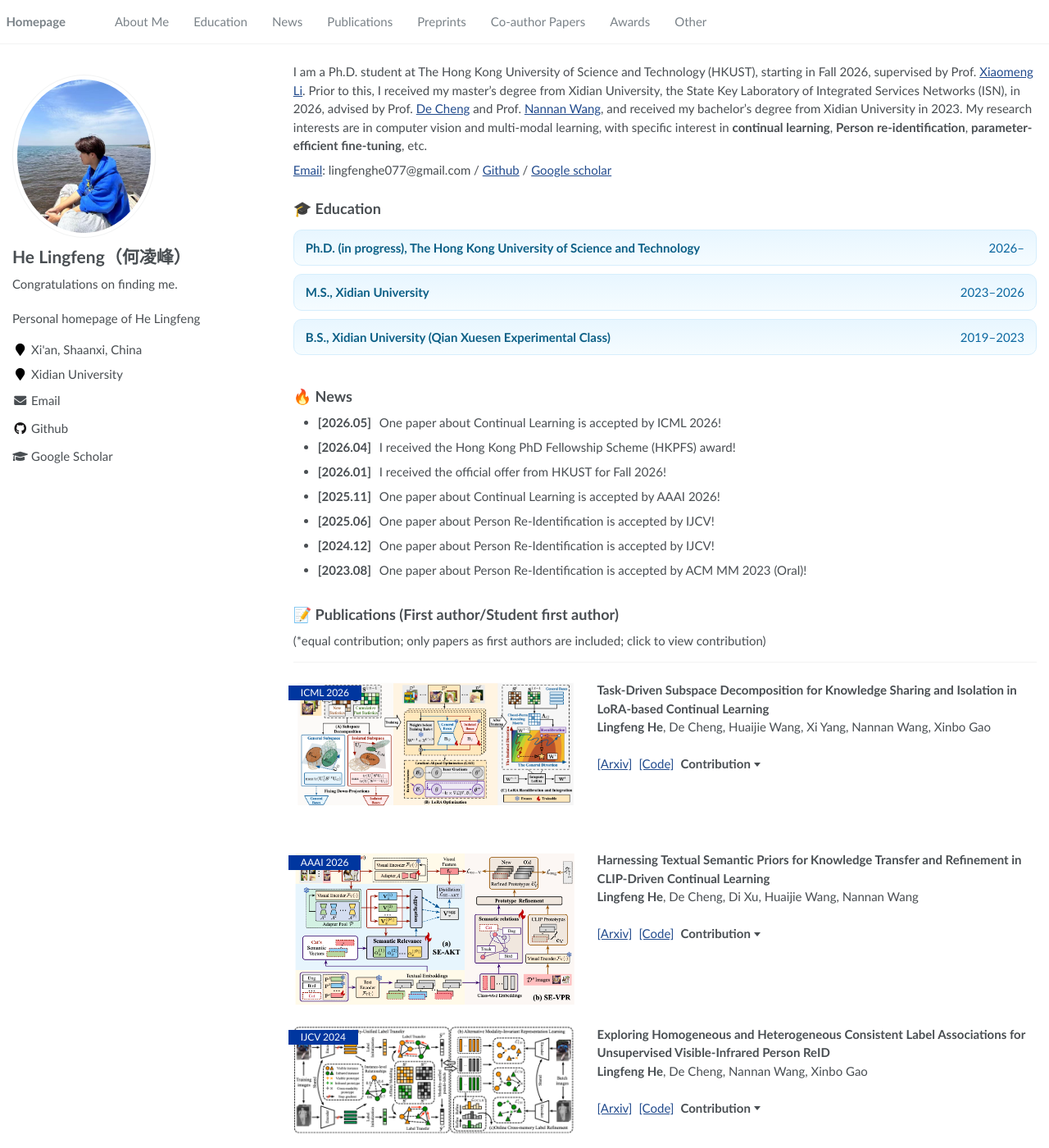
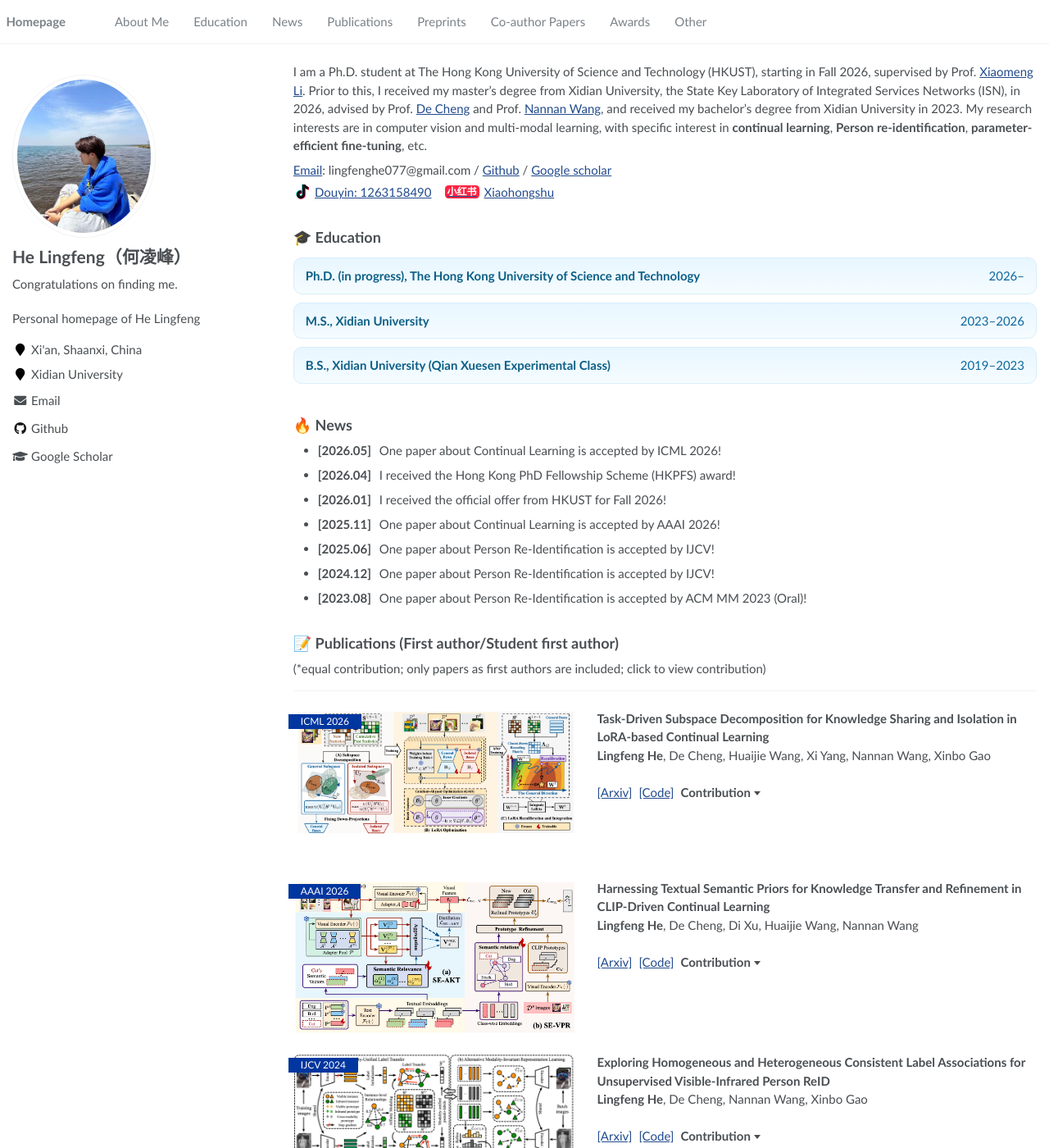
Before and after one commit to HHHLF/profile, a Jekyll site: the page built from _pages/about.md, in a window 1280 px wide and 1400 px high. Shown: the whole window at 82% size. Built offline with Jekyll 4.4.1, drawn with Linux system fonts in a browser that asks for light colours; some of the changed lines change nothing that is shown.

Commit message:
feat: add douyin and xiaohongshu links

```diff
--- a/_pages/about.md
+++ b/_pages/about.md
@@ -70,6 +70,48 @@ html[data-theme="dark"] .contribution {
 .news-date {
     font-weight: bold;
     margin-right: 6px;
+}
+
+.social-row {
+    display: flex;
+    flex-wrap: wrap;
+    align-items: center;
+    gap: 10px 16px;
+    margin: -0.2em 0 1em;
+}
+
+.social-link {
+    display: inline-flex;
+    align-items: center;
+    gap: 6px;
+    color: #224b8d;
+    text-decoration: underline;
+}
+
+.social-icon {
+    display: inline-flex;
+    align-items: center;
+    justify-content: center;
+    width: 1.35em;
+    height: 1.35em;
+    flex: 0 0 auto;
+}
+
+.douyin-icon svg {
+    width: 100%;
+    height: 100%;
+}
+
+.rednote-icon {
+    width: auto;
+    min-width: 1.35em;
+    padding: 0 0.25em;
+    border-radius: 0.35em;
+    background: #ff2442;
+    color: #ffffff;
+    font-size: 0.8em;
+    font-weight: 700;
+    line-height: 1.35;
 }
 
 .publication-item {
@@ -302,6 +344,23 @@ document.addEventListener("click", function(event) {
 I am a Ph.D. student at The Hong Kong University of Science and Technology (HKUST), starting in Fall 2026, supervised by Prof. [Xiaomeng Li](https://scholar.google.com/citations?user=uVTzPpoAAAAJ&hl=en). Prior to this, I received my master's degree from Xidian University, the State Key Laboratory of Integrated Services Networks (ISN), in 2026, advised by Prof. [De Cheng](https://scholar.google.com/citations?user=180lASkAAAAJ&hl=en) and Prof. [Nannan Wang](https://scholar.google.com/citations?user=SRBn7oUAAAAJ&hl=en), and received my bachelor's degree from Xidian University in 2023. My research interests are in computer vision and multi-modal learning, with specific interest in **continual learning**, **Person re-identification**, **parameter-efficient fine-tuning**, etc.
 
 [Email](mailto:lingfenghe077@gmail.com){:target="_self"}: lingfenghe077@gmail.com / [Github](https://github.com/HHHLF) / [Google scholar](https://scholar.google.com/citations?user=bUCPpbAAAAAJ&hl=zh-CN)
+
+<div class="social-row">
+  <a class="social-link" href="https://www.douyin.com/search/1263158490?type=user" target="_blank" rel="noopener">
+    <span class="social-icon douyin-icon" aria-hidden="true">
+      <svg viewBox="0 0 48 48" role="img" focusable="false">
+        <path fill="#00f2ea" d="M19.9 34.5c-2.3 0-4.1-1.8-4.1-4s1.8-4 4.1-4c.5 0 1 .1 1.5.3v-8.1a12 12 0 0 0-1.5-.1c-6.7 0-12.1 5.3-12.1 11.9s5.4 11.9 12.1 11.9c6.6 0 12-5.2 12.1-11.7V10.9c2.8 3.3 6 5.1 9.8 5.4V8.5c-3.8-.8-6.8-3-9.4-6.9h-8.2v28.8c0 2.3-1.9 4.1-4.3 4.1z"/>
+        <path fill="#ff0050" d="M23 36.3c-2.3 0-4.1-1.8-4.1-4s1.8-4 4.1-4c.5 0 1 .1 1.5.3v-8.1a12 12 0 0 0-1.5-.1c-6.7 0-12.1 5.3-12.1 11.9s5.4 11.9 12.1 11.9c6.6 0 12-5.2 12.1-11.7V12.7c2.8 3.3 6 5.1 9.8 5.4v-7.8c-3.8-.8-6.8-3-9.4-6.9h-8.2v28.8c0 2.3-1.9 4.1-4.3 4.1z"/>
+        <path fill="#111111" d="M21.4 35.4c-2.3 0-4.1-1.8-4.1-4s1.8-4 4.1-4c.5 0 1 .1 1.5.3v-8.1a12 12 0 0 0-1.5-.1c-6.7 0-12.1 5.3-12.1 11.9s5.4 11.9 12.1 11.9c6.6 0 12-5.2 12.1-11.7V11.8c2.8 3.3 6 5.1 9.8 5.4V9.4c-3.8-.8-6.8-3-9.4-6.9h-8.2v28.8c0 2.3-1.9 4.1-4.3 4.1z"/>
+      </svg>
+    </span>
+    Douyin: 1263158490
+  </a>
+  <a class="social-link" href="https://www.xiaohongshu.com/user/profile/636f0b7700000001f01b4ff" target="_blank" rel="noopener">
+    <span class="social-icon rednote-icon" aria-hidden="true">小红书</span>
+    Xiaohongshu
+  </a>
+</div>
 
 <span class="anchor" id="education"></span>
 
```
